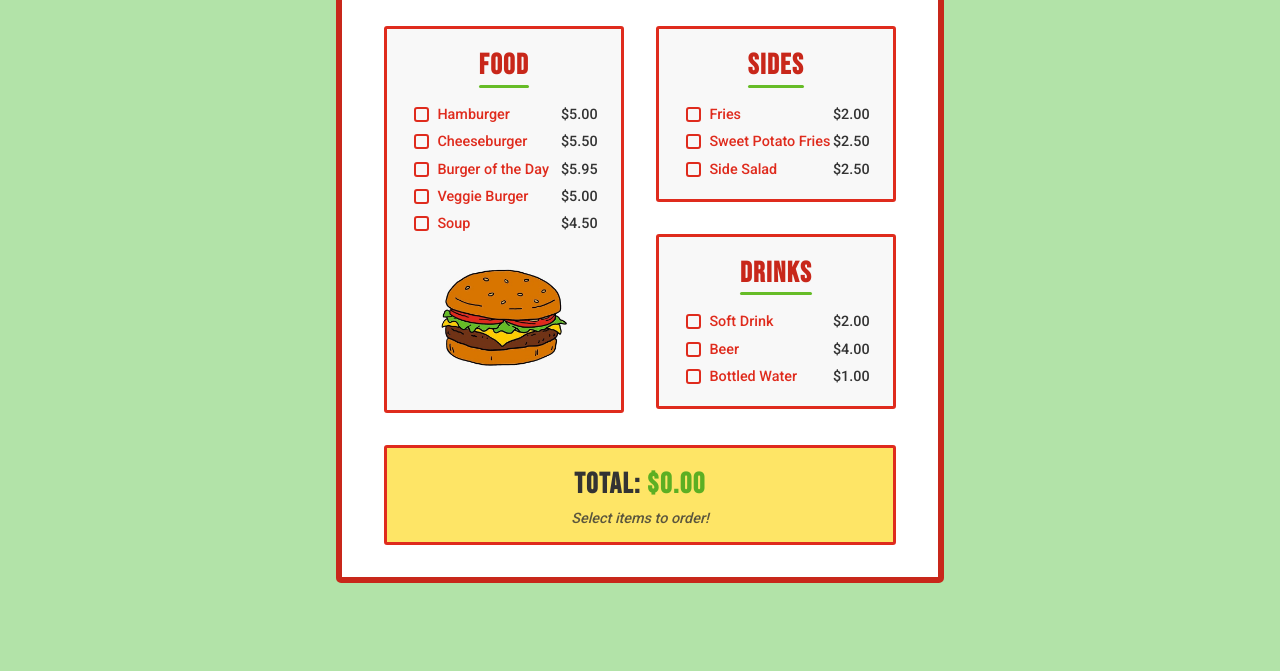
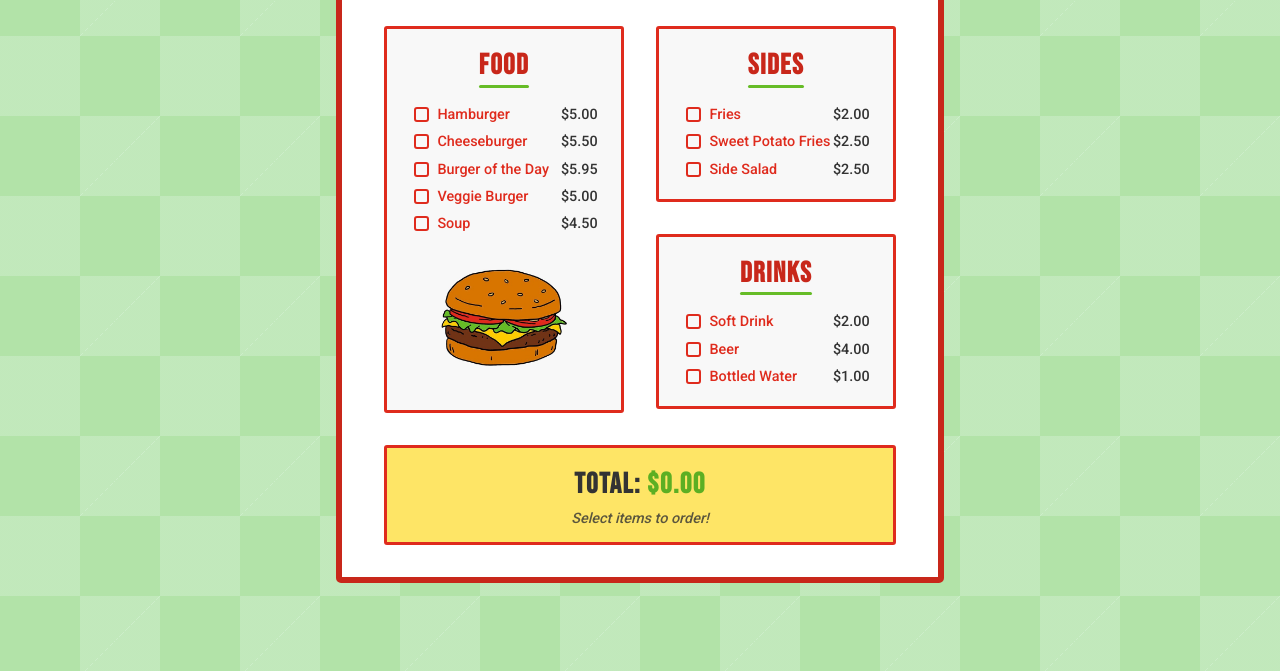
Before and after one commit to aliciawarddev/menu-calculator, a plain HTML site: page index.html in a window 1280 px wide. Shown: the part 364-1035 px from the top of the page. Drawn offline with Linux system fonts and the light colour scheme.

Commit message:
Add a subtle green checkerboard to the background for more visual interest

```diff
--- a/style.css
+++ b/style.css
@@ -1,8 +1,8 @@
 /* CUSTOM VARIABLES */
 :root {
     --green: #66BC27;
-    --green-light: #7FC952;
-    --green-lightest: #B2E3A8;
+    --green-light: #B2E3A8;
+    --green-lightest: #CCF0D3;
     --green-dark: #5CAF23;
     --yellow: #FDCE00;
     --yellow-light: #FDD933;
@@ -18,7 +18,15 @@
 }
 
 html {
-    background-color: var(--green-lightest);
+ background:
+  linear-gradient(45deg, rgba(230, 247, 233, 0.3) 25%, transparent 25%),
+  linear-gradient(-45deg, rgba(230, 247, 233, 0.3) 25%, transparent 25%),
+  linear-gradient(45deg, transparent 75%, rgba(230, 247, 233, 0.3) 75%),
+  linear-gradient(-45deg, transparent 75%, rgba(230, 247, 233, 0.3) 75%);
+background-size: 160px 160px, 160px 160px, 160px 160px, 160px 160px;
+background-position: 0 0, 0 80px, 80px -80px, -80px 0px;
+background-color: var(--green-light);
+
 }
 
 /* APP CCONTAINER */
```
